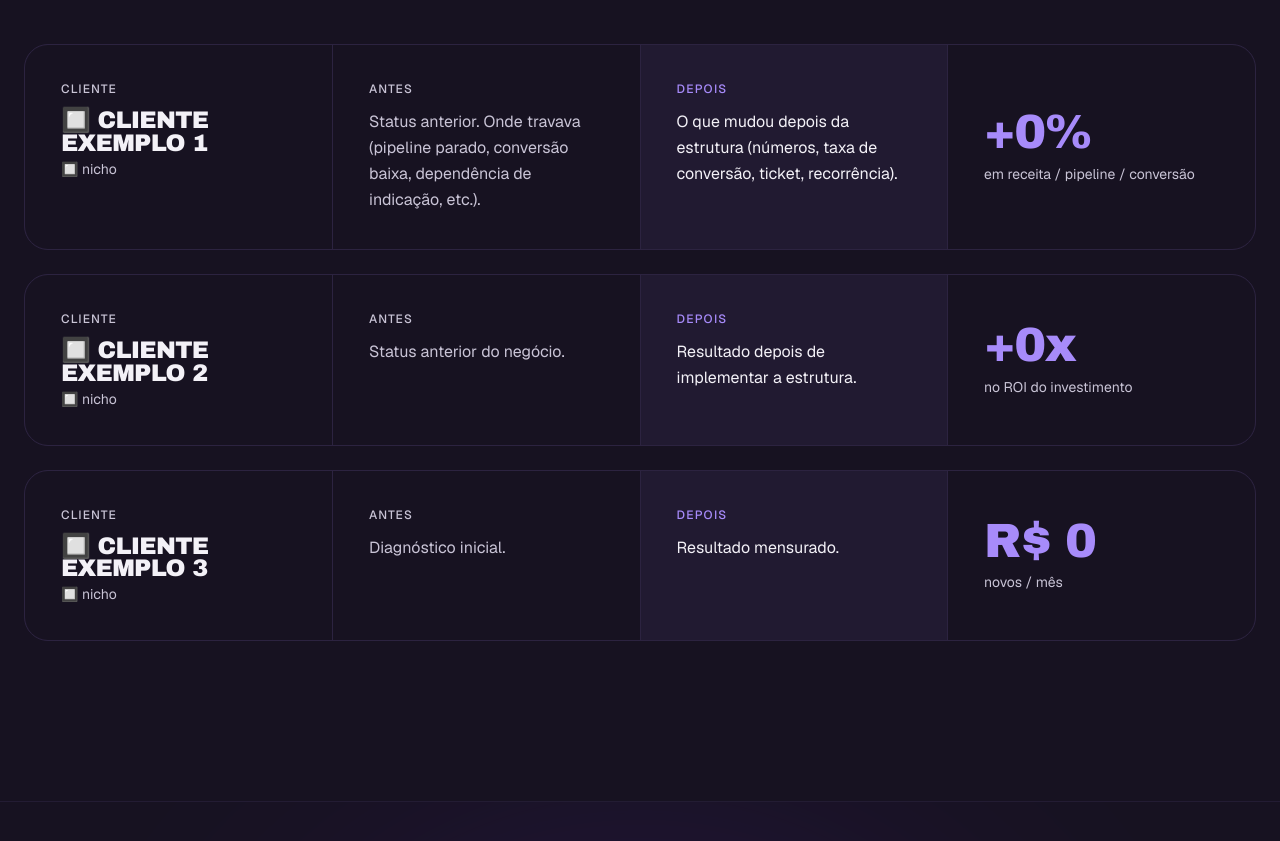
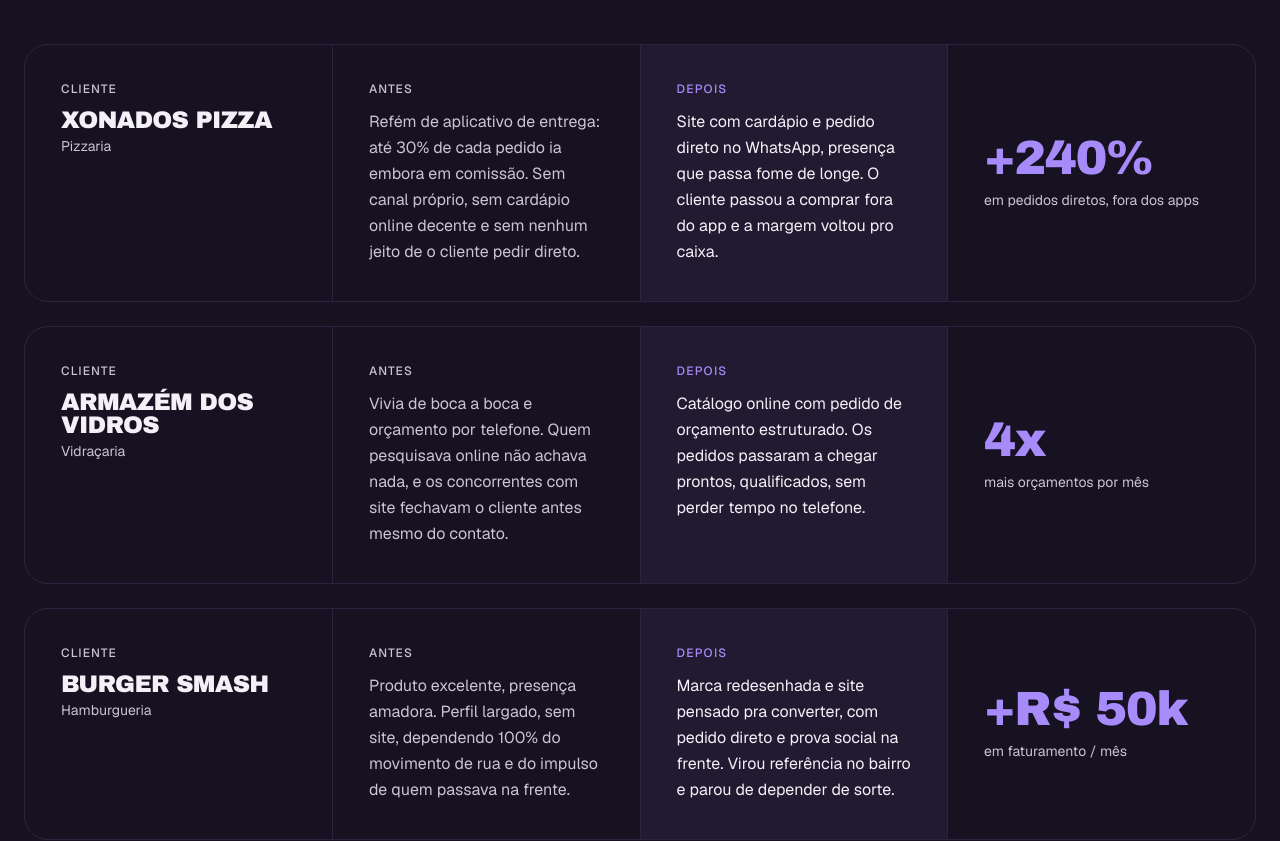
Before and after one commit to LuanBoechatIE/boechatcompany, a Next.js app: page / in a window 1280 px wide. Shown: the part 6771-7612 px from the top of the page. Built offline with nearby package versions, Linux system fonts and the light colour scheme.

Commit message:
Atualiza cases reais (Xonados, Armazém dos Vidros, Burger Smash) e números do portfólio /sites

```diff
--- a/app/components/Resultados.tsx
+++ b/app/components/Resultados.tsx
@@ -40,27 +40,31 @@
 
 const cases = [
   {
-    name: "🔲 Cliente exemplo 1",
-    nicho: "🔲 nicho",
+    name: "Xonados Pizza",
+    nicho: "Pizzaria",
     antes:
-      "Status anterior. Onde travava (pipeline parado, conversão baixa, dependência de indicação, etc.).",
+      "Refém de aplicativo de entrega: até 30% de cada pedido ia embora em comissão. Sem canal próprio, sem cardápio online decente e sem nenhum jeito de o cliente pedir direto.",
     depois:
-      "O que mudou depois da estrutura (números, taxa de conversão, ticket, recorrência).",
-    metrica: { k: "+0%", v: "em receita / pipeline / conversão" },
+      "Site com cardápio e pedido direto no WhatsApp, presença que passa fome de longe. O cliente passou a comprar fora do app e a margem voltou pro caixa.",
+    metrica: { k: "+240%", v: "em pedidos diretos, fora dos apps" },
   },
   {
-    name: "🔲 Cliente exemplo 2",
-    nicho: "🔲 nicho",
-    antes: "Status anterior do negócio.",
-    depois: "Resultado depois de implementar a estrutura.",
-    metrica: { k: "+0x", v: "no ROI do investimento" },
+    name: "Armazém dos Vidros",
+    nicho: "Vidraçaria",
+    antes:
+      "Vivia de boca a boca e orçamento por telefone. Quem pesquisava online não achava nada, e os concorrentes com site fechavam o cliente antes mesmo do contato.",
+    depois:
+      "Catálogo online com pedido de orçamento estruturado. Os pedidos passaram a chegar prontos, qualificados, sem perder tempo no telefone.",
+    metrica: { k: "4x", v: "mais orçamentos por mês" },
   },
   {
-    name: "🔲 Cliente exemplo 3",
-    nicho: "🔲 nicho",
-    antes: "Diagnóstico inicial.",
-    depois: "Resultado mensurado.",
-    metrica: { k: "R$ 0", v: "novos / mês" },
+    name: "Burger Smash",
+    nicho: "Hamburgueria",
+    antes:
+      "Produto excelente, presença amadora. Perfil largado, sem site, dependendo 100% do movimento de rua e do impulso de quem passava na frente.",
+    depois:
+      "Marca redesenhada e site pensado pra converter, com pedido direto e prova social na frente. Virou referência no bairro e parou de depender de sorte.",
+    metrica: { k: "+R$ 50k", v: "em faturamento / mês" },
   },
 ];
 
--- a/app/components/SitesKPIs.tsx
+++ b/app/components/SitesKPIs.tsx
@@ -6,8 +6,8 @@
 const kpis = [
   {
     label: "Sites entregues",
-    prefix: "",
-    value: 18,
+    prefix: "+",
+    value: 150,
     decimals: 0,
     suffix: "",
     sub: "negócios com presença que vende",
@@ -15,7 +15,7 @@
   {
     label: "Tempo médio de entrega",
     prefix: "",
-    value: 10,
+    value: 7,
     decimals: 0,
     suffix: " dias",
     sub: "do briefing ao no ar",
@@ -23,10 +23,10 @@
   {
     label: "Satisfação",
     prefix: "",
-    value: 100,
+    value: 97,
     decimals: 0,
     suffix: "%",
-    sub: "todos pediram pra continuar",
+    sub: "clientes que recomendam",
   },
   {
     label: "Performance média",
--- a/app/lib/contato.ts
+++ b/app/lib/contato.ts
@@ -8,5 +8,5 @@
 }
 
 export const WA_AGENDAR = whatsappLink(
-  "Oi, Boechat. Quero conversar sobre vender mais sem aumentar a verba de anúncio.",
+  "Vi seu site. Quero entender como funciona pro meu negócio.",
 );
```
